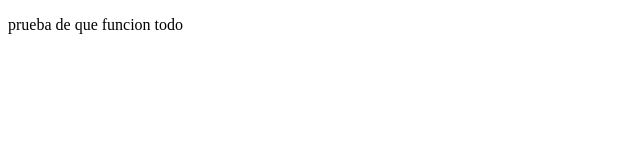
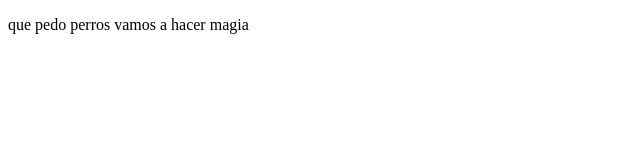
Before and after one commit to henrydrake1/proyectoDemoCursoPrework, a plain HTML site: page index.html in a window 1280 px wide. Shown: the whole page, without its empty margins (0-640 px from the left). Drawn offline with Linux system fonts and the light colour scheme.

```diff
--- a/index.html
+++ b/index.html
@@ -7,6 +7,6 @@
     <title>Hola Mundo</title>
 </head>
 <body>
-    <p>prueba de que funcion todo</p>
+    <p>que pedo perros vamos a hacer magia </p>
 </body>
 </html>
```
Also changed, not shown: 1 other file.
